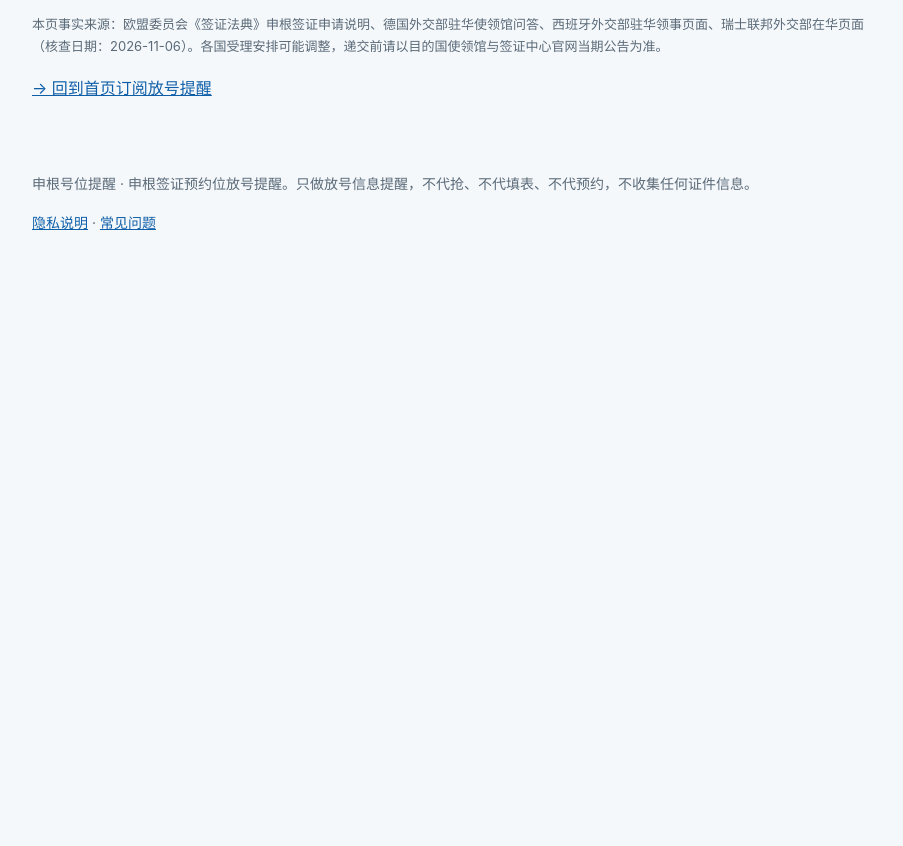
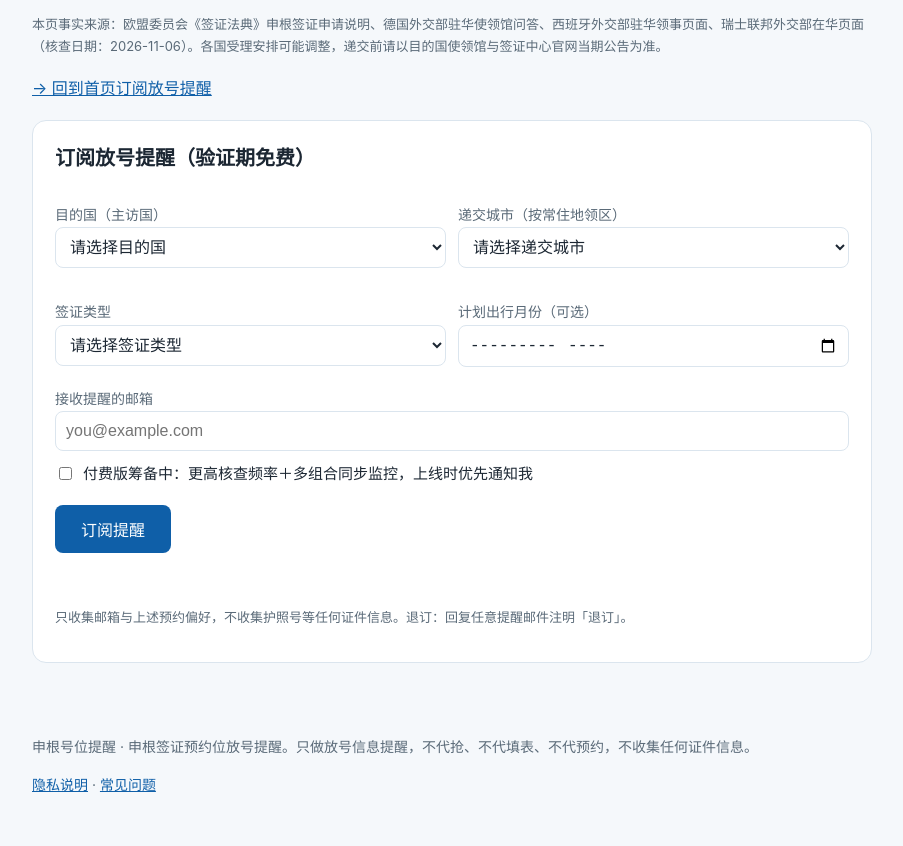
Before and after one commit to hu3075559-ai/schengen-slot-alert, a plain HTML site: page public/guide/slot-patterns/index.html in a window 1280 px wide. Shown: the part 1124-1970 px from the top of the page, without its empty margins (188-1091 px from the left). Before the commit the page ends 1407 px from the top, so only its background shows below. Drawn offline with Linux system fonts and the light colour scheme.

Commit message:
内页嵌订阅表单 + 首页提醒邮件示意 + 移动端导航不折行

```diff
--- a/public/guide/slot-patterns/index.html
+++ b/public/guide/slot-patterns/index.html
@@ -90,6 +90,82 @@
 <p><a href="/#subscribe">→ 回到首页订阅放号提醒</a></p>
 </article>
 
+<section class="card" id="subscribe">
+  <h2>订阅放号提醒（验证期免费）</h2>
+  <form class="subscribe-form" data-source="guide-slots-form" novalidate>
+    <div class="grid">
+      <label>目的国（主访国）
+        <select name="country" required>
+        <option value="">请选择目的国</option>
+        <option value="法国">法国</option>
+        <option value="德国">德国</option>
+        <option value="意大利">意大利</option>
+        <option value="西班牙">西班牙</option>
+        <option value="荷兰">荷兰</option>
+        <option value="瑞士">瑞士</option>
+        <option value="奥地利">奥地利</option>
+        <option value="比利时">比利时</option>
+        <option value="希腊">希腊</option>
+        <option value="丹麦">丹麦</option>
+        <option value="挪威">挪威</option>
+        <option value="瑞典">瑞典</option>
+        <option value="芬兰">芬兰</option>
+        <option value="葡萄牙">葡萄牙</option>
+        <option value="捷克">捷克</option>
+        <option value="波兰">波兰</option>
+        <option value="匈牙利">匈牙利</option>
+        <option value="冰岛">冰岛</option>
+        <option value="其他申根国">其他申根国</option>
+        </select>
+      </label>
+      <label>递交城市（按常住地领区）
+        <select name="city" required>
+        <option value="">请选择递交城市</option>
+        <option value="北京">北京</option>
+        <option value="上海">上海</option>
+        <option value="广州">广州</option>
+        <option value="成都">成都</option>
+        <option value="沈阳">沈阳</option>
+        <option value="武汉">武汉</option>
+        <option value="南京">南京</option>
+        <option value="杭州">杭州</option>
+        <option value="深圳">深圳</option>
+        <option value="重庆">重庆</option>
+        <option value="昆明">昆明</option>
+        <option value="西安">西安</option>
+        <option value="长沙">长沙</option>
+        <option value="福州">福州</option>
+        <option value="济南">济南</option>
+        <option value="其他城市">其他城市</option>
+        </select>
+      </label>
+      <label>签证类型
+        <select name="vtype" required>
+        <option value="">请选择签证类型</option>
+        <option value="旅游">旅游</option>
+        <option value="商务">商务</option>
+        <option value="探亲访友">探亲访友</option>
+        <option value="学习/文化/其他">学习/文化/其他</option>
+        </select>
+      </label>
+      <label>计划出行月份（可选）
+        <input type="month" name="travel_month">
+      </label>
+    </div>
+    <label>接收提醒的邮箱
+      <input type="email" name="email" required placeholder="you@example.com" autocomplete="email">
+    </label>
+    <label class="check">
+      <input type="checkbox" name="paid_interest" value="yes">
+      付费版筹备中：更高核查频率＋多组合同步监控，上线时优先通知我
+    </label>
+    <input type="text" name="hp" value="" class="hp" tabindex="-1" autocomplete="off" aria-hidden="true">
+    <button type="submit">订阅提醒</button>
+    <p class="form-status" role="status"></p>
+    <p class="fine">只收集邮箱与上述预约偏好，不收集护照号等任何证件信息。退订：回复任意提醒邮件注明「退订」。</p>
+  </form>
+</section>
+
 </main>
 <footer class="site-footer">
   <p>申根号位提醒 · 申根签证预约位放号提醒。只做放号信息提醒，不代抢、不代填表、不代预约，不收集任何证件信息。</p>
```
